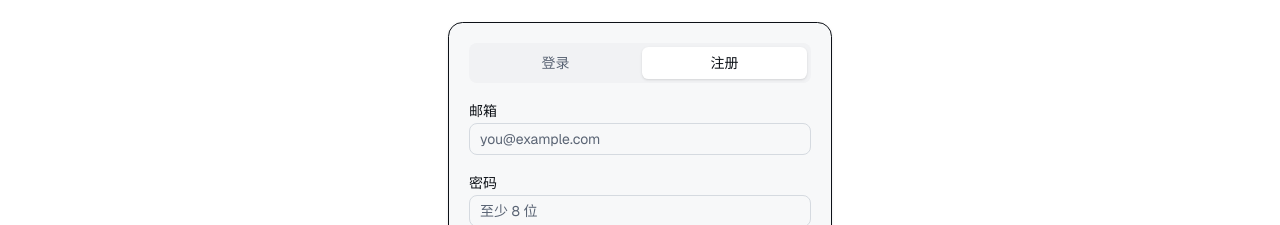
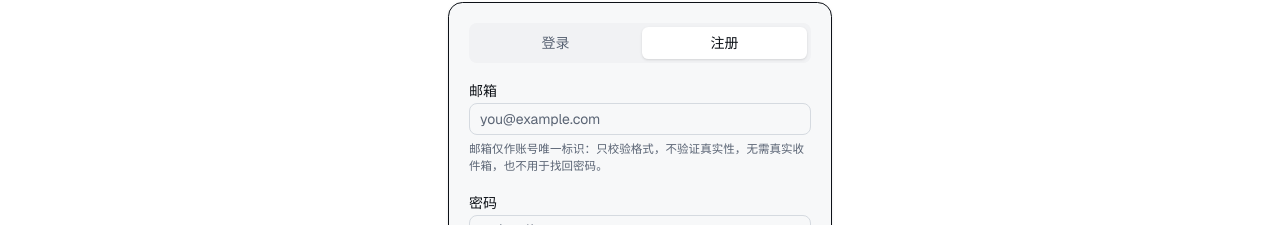
Before and after one commit to Thekshy/gewu, a Next.js app in the folder apps/web/: page /login in a window 1280 px wide. Both pictures are taken after a click on the tab "注册". Shown: the part 244-469 px from the top of the page. Built offline with nearby package versions, Linux system fonts and the light colour scheme; no server answers.

Commit message:
fix(web): 注册邮箱框加说明——只校验格式不验证真实性,仅作唯一账号标识

```diff
--- a/apps/web/app/login/page.tsx
+++ b/apps/web/app/login/page.tsx
@@ -116,6 +116,11 @@ export default function LoginPage() {
               onChange={(e) => setEmail(e.target.value)}
               required
             />
+            {mode === "register" && (
+              <p className="t-meta text-muted-foreground">
+                邮箱仅作账号唯一标识：只校验格式，不验证真实性，无需真实收件箱，也不用于找回密码。
+              </p>
+            )}
           </div>
 
           <div className="space-y-1.5">
```
